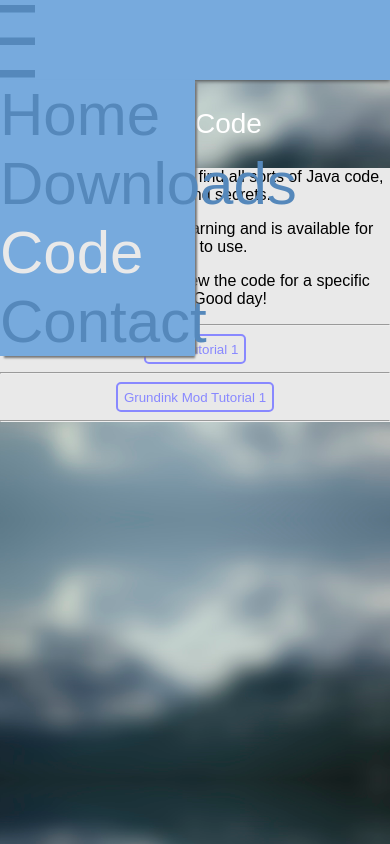
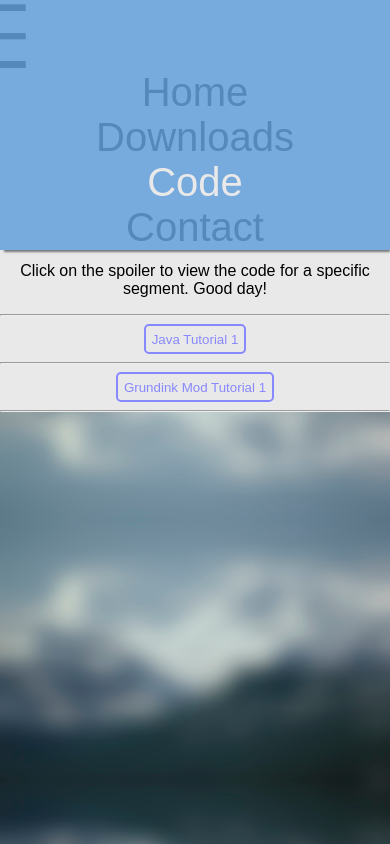
Before and after one commit to Lurerskape/Lurerskape.github.io, a plain HTML site: page Code/Java/index.html in a window 390 px wide. Both pictures are taken after a click on the picture 40 px from the left and 40 px from the top of the page. Drawn offline with Linux system fonts and the light colour scheme.

Commit message:
Update Mobile

```diff
--- a/Code/Java/index.html
+++ b/Code/Java/index.html
@@ -1,6 +1,7 @@
 <html>
 	<head>
 		<title>Code - Java</title>
+		<meta name="viewport" content="width=device-width, initial-scal=1.0"/>
 		<link rel="shortcut icon" href="../../Resources/Images/Grundink-Main.png"/>
 		<link rel="stylesheet" type="text/css" href="../../Resources/main.css"/>
 		<script src="../../Resources/main.js"></script>
--- a/Resources/main.css
+++ b/Resources/main.css
@@ -35,25 +35,24 @@ p {
 	position: absolute;
 	top: 0;
 	left: 0;
-	height: 80px;
+	height: 70px;
 	transition: visibility 0.5s;
 }
 #hiddenNavbar {
 	visibility: hidden;
 	position: absolute;
-	top: 80;
+	top: 70;
 	left: 0;
-	width: 0;
+	width: 100%;
 	background: #77AADD;
 	list-style-type: none;
-	text-align: left;
+	text-align: center;
 	margin: 0;
 	padding: 0px;
 }
 #hiddenNavbar.show {
 	visibility: visible;
-	width: 50%;
-	box-shadow: 2px 4px 2px -2px #777777, 4px 0 2px -2px #777777;
+	box-shadow: 2px 4px 2px -2px #777777;
 }
 #hiddenNavbar a {
 	display: block;
@@ -101,7 +100,7 @@ code {
 	background: #FFFFCF;
 }
 #currentMobile {
-	font-size: 60px;
+	font-size: 40px;
 	background: #77AADD;
 	text-decoration: none;
 	color: #E9E9E9;
@@ -114,7 +113,7 @@ code {
 	background: #5588BB
 }
 #otherMobile {
-	font-size: 60px;
+	font-size: 40px;
 	text-decoration: none;
 	color: #5588BB;
 	background: #77AADD;
--- a/Resources/main.js
+++ b/Resources/main.js
@@ -56,8 +56,8 @@ function javascriptContentDoneLoading() {
 	if(mobile) {
 		document.body.setAttribute('onclick','showMiniNavbar(false)');
 		document.getElementById('navbar').style.visibility = 'hidden';
-		document.getElementById('navbarHolder').style.height = '80';
-		document.getElementById('header').style.paddingTop = '80';
+		document.getElementById('navbarHolder').style.height = '70';
+		document.getElementById('header').style.paddingTop = '70';
 		document.getElementById('mobileNavbar').style.visibility = 'visible';
 		mobileNav = true;
 	}else {
```
Also changed, not shown: Code/index.html (+1 -0 lines), Contact/index.html (+1 -0 lines), Downloads/index.html (+1 -0 lines).
